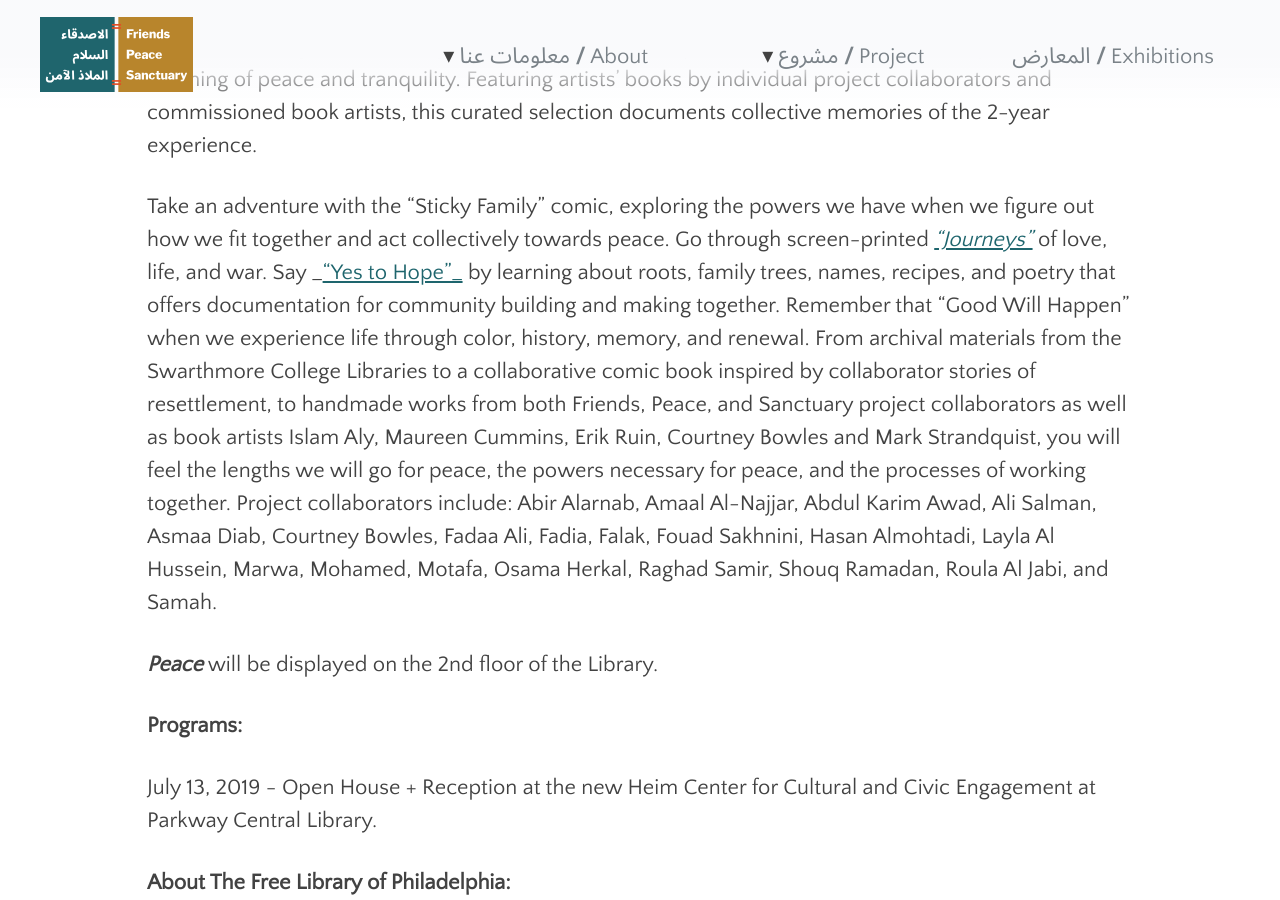
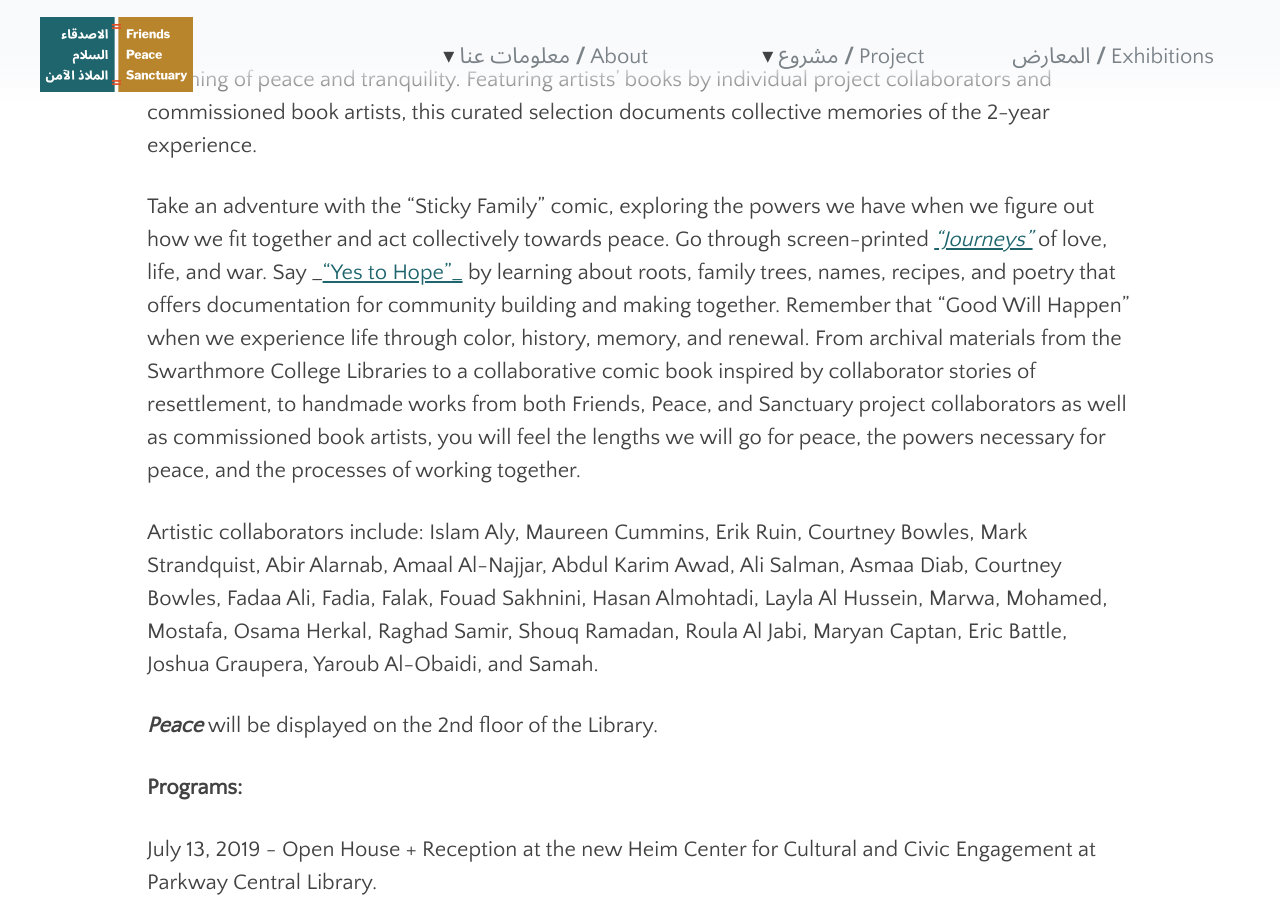
Before and after one commit to swat-ds/fps.swarthmore.edu, a Jekyll site: the page built from _posts/2019-05-15-peace.md, in a window 1280 px wide and 900 px high, scrolled down 968 px. Built offline with Jekyll 4.4.1, drawn with Linux system fonts in a browser that asks for light colours.

Commit message:
Update 2019-05-15-peace.md

```diff
--- a/_posts/2019-05-15-peace.md
+++ b/_posts/2019-05-15-peace.md
@@ -42,7 +42,9 @@ Building mutual respect and friendships across cultures can forge a path to peac
 
 In partnership with the [Free Library of Philadelphia](https://www.freelibrary.org/), _Friends, Peace, and Sanctuary_ invites you to experience this groundbreaking exhibition, available for quiet contemplation surrounding the true meaning of peace and tranquility. Featuring artists’ books by individual project collaborators and commissioned book artists, this curated selection documents collective memories of the 2-year experience.
 
-Take an adventure with the “Sticky Family” comic, exploring the powers we have when we figure out how we fit together and act collectively towards peace. Go through screen-printed [_“Journeys”_](http://fps.swarthmore.edu/workshops/journeys-artist-workshops-with-erik-ruin/) of love, life, and war. Say _[“Yes to Hope”_](http://fps.swarthmore.edu/workshops/workshops-with-maureen-cummins/) by learning about roots, family trees, names, recipes, and poetry that offers documentation for community building and making together. Remember that “Good Will Happen” when we experience life through color, history, memory, and renewal. From archival materials from the Swarthmore College Libraries to a collaborative comic book inspired by collaborator stories of resettlement, to handmade works from both Friends, Peace, and Sanctuary project collaborators as well as book artists Islam Aly, Maureen Cummins, Erik Ruin, Courtney Bowles and Mark Strandquist, you will feel the lengths we will go for peace, the powers necessary for peace, and the processes of working together. Project collaborators include: Abir Alarnab, Amaal Al-Najjar, Abdul Karim Awad, Ali Salman, Asmaa Diab, Courtney Bowles, Fadaa Ali, Fadia, Falak, Fouad Sakhnini, Hasan Almohtadi, Layla Al Hussein, Marwa, Mohamed, Motafa, Osama Herkal, Raghad Samir, Shouq Ramadan, Roula Al Jabi, and Samah.
+Take an adventure with the “Sticky Family” comic, exploring the powers we have when we figure out how we fit together and act collectively towards peace. Go through screen-printed [_“Journeys”_](http://fps.swarthmore.edu/workshops/journeys-artist-workshops-with-erik-ruin/) of love, life, and war. Say _[“Yes to Hope”_](http://fps.swarthmore.edu/workshops/workshops-with-maureen-cummins/) by learning about roots, family trees, names, recipes, and poetry that offers documentation for community building and making together. Remember that “Good Will Happen” when we experience life through color, history, memory, and renewal. From archival materials from the Swarthmore College Libraries to a collaborative comic book inspired by collaborator stories of resettlement, to handmade works from both Friends, Peace, and Sanctuary project collaborators as well as commissioned book artists, you will feel the lengths we will go for peace, the powers necessary for peace, and the processes of working together.
+
+Artistic collaborators include: Islam Aly, Maureen Cummins, Erik Ruin, Courtney Bowles, Mark Strandquist, Abir Alarnab, Amaal Al-Najjar, Abdul Karim Awad, Ali Salman, Asmaa Diab, Courtney Bowles, Fadaa Ali, Fadia, Falak, Fouad Sakhnini, Hasan Almohtadi, Layla Al Hussein, Marwa, Mohamed, Mostafa, Osama Herkal, Raghad Samir, Shouq Ramadan, Roula Al Jabi, Maryan Captan, Eric Battle, Joshua Graupera, Yaroub Al-Obaidi, and Samah.
 
 _**Peace**_ will be displayed on the 2nd floor of the Library.
 
```
